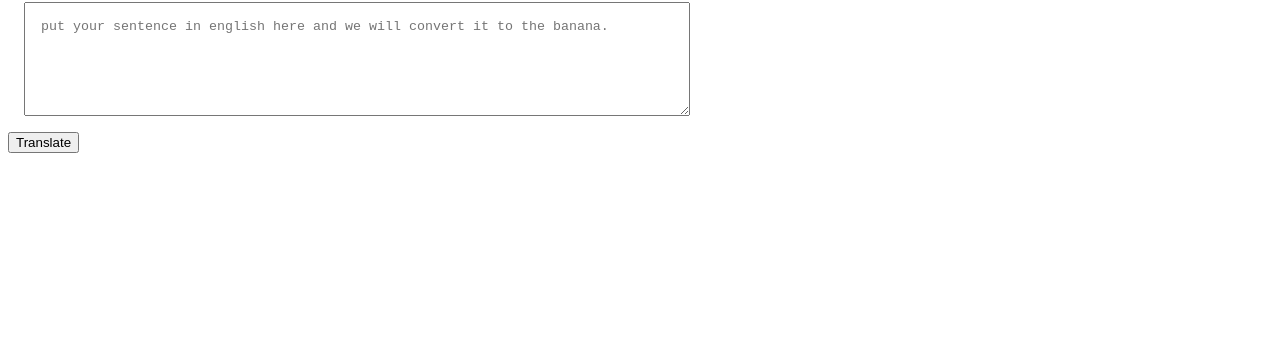
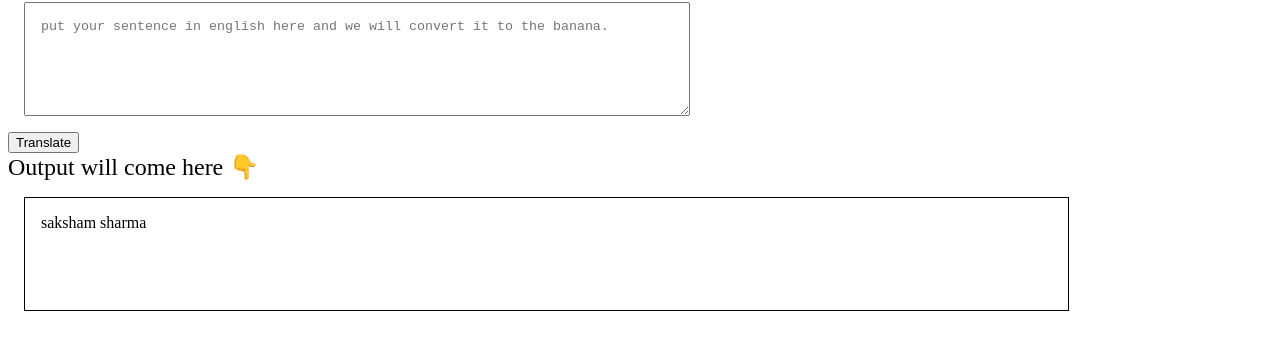
Before and after one commit to SAKsham332211/neogcamp-bananaspeak, a plain HTML site: page index.html in a window 1280 px wide. Shown: the part 78-428 px from the top of the page. Drawn offline with Linux system fonts and the light colour scheme.

Commit message:
input output processing

```diff
--- a/app.js
+++ b/app.js
@@ -1,7 +1,12 @@
 var btntranslate = document.querySelector("#btn-translate")
+
 var txtInput = document.querySelector("#txt-input")
-   console.log(txtInput)
+
+   var outputDiv = document.querySelector("#output")
+   outputDiv.innerText = "saksham sharma " + txtInput.value;
+
 
 btntranslate.addEventListener("click", function clickEventHandler(){
     console.log("clicked!")
+    console.log("input", txtInput.value);
 })
--- a/index.html
+++ b/index.html
@@ -12,6 +12,14 @@
         display: block;
         padding: 1rem;
       }
+
+      #output {
+        border: 1px solid black;
+        height: 10vh;
+        width: 80%;
+        margin: 1rem;
+        padding: 1rem;
+      }
     </style>
   </head>
   <body>
@@ -22,6 +30,9 @@
       placeholder="put your sentence in english here and we will convert it to the banana."
     ></textarea>
     <button id="btn-translate">Translate</button>
+    <div style="font-size: x-large">Output will come here 👇</div>
+
+    <div id="output"></div>
 
     <script src="app.js" type="text/javascript"></script>
   </body>
```
